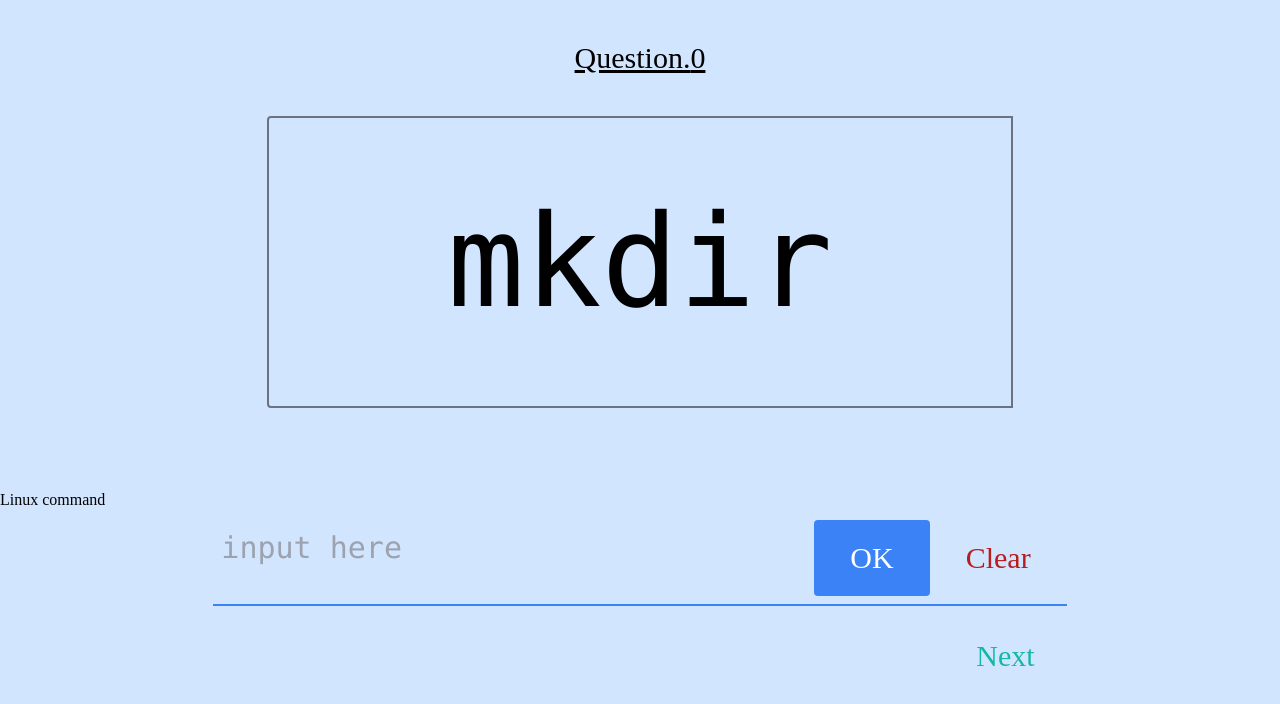
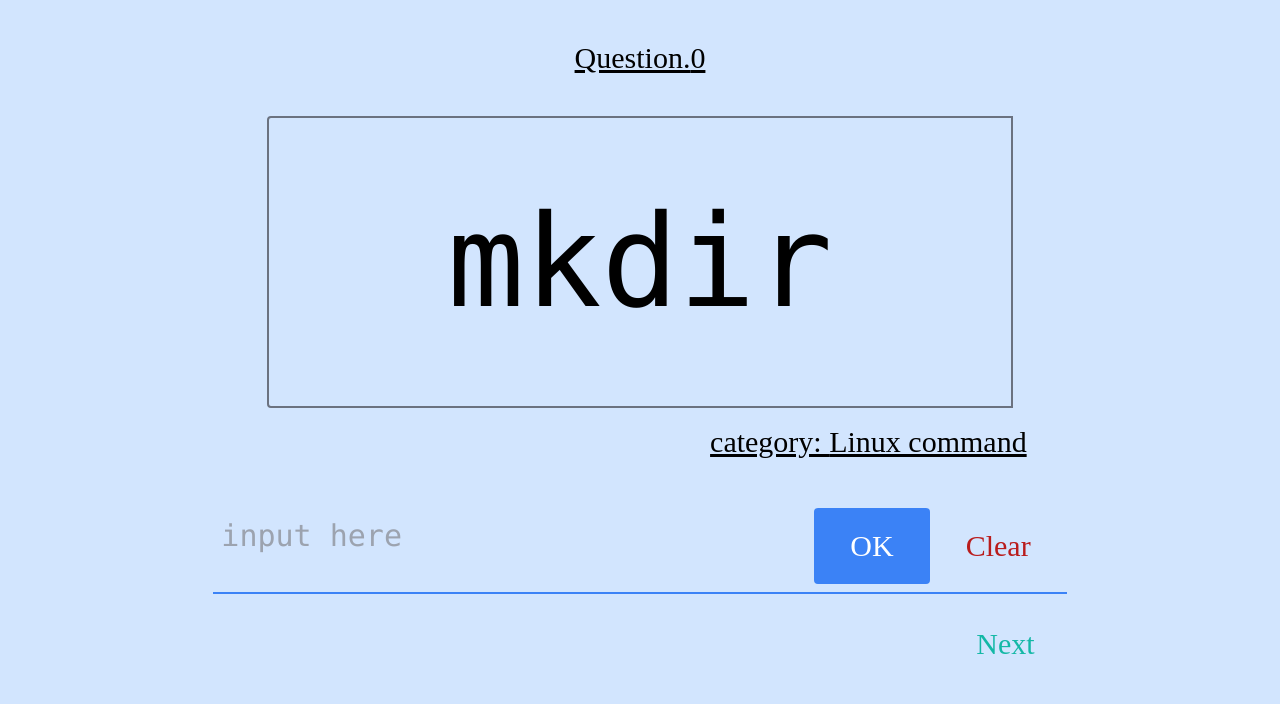
Before and after one commit to ohshimatani/morning-quiz, a React (Create React App) app: page / in a window 1280 px wide. Both pictures are taken after a click on the element "スタート". Shown: the top 704 px of the page. Built offline with nearby package versions, Linux system fonts and the light colour scheme.

Commit message:
fixed a JSON file

```diff
--- a/src/components/WordClassLabel.jsx
+++ b/src/components/WordClassLabel.jsx
@@ -1,12 +1,18 @@
 const WordClassLabel = (props) => {
 	return (
-		<p className={pClassName}>{props.classLabel}</p>
+		<p className={pClassName}>category: {props.classLabel}</p>
 	);
 }
 
 const pClassName = `
-	text-l
-	text-thin
+	text-3xl
+	font-thin
+	text-right
+	w-5/6
+	-mt-16
+	mb-10
+	pr-10
+	underline
 `;
 
 export default WordClassLabel;
--- a/src/questions.json
+++ b/src/questions.json
@@ -12,7 +12,7 @@
 	{
 		"word": "JSON",
 		"Classification": "JavaScript",
-		"answer": "JavaScript Object Notation"
+		"answer": "JavaScript object notation"
 	},
 	{
 		"word": "SQL",
@@ -32,6 +32,6 @@
 	{
 		"word": "JSP",
 		"Classification": "Java",
-		"answer": "Java Server Page"
+		"answer": "Java server page"
 	}
 ]
```
